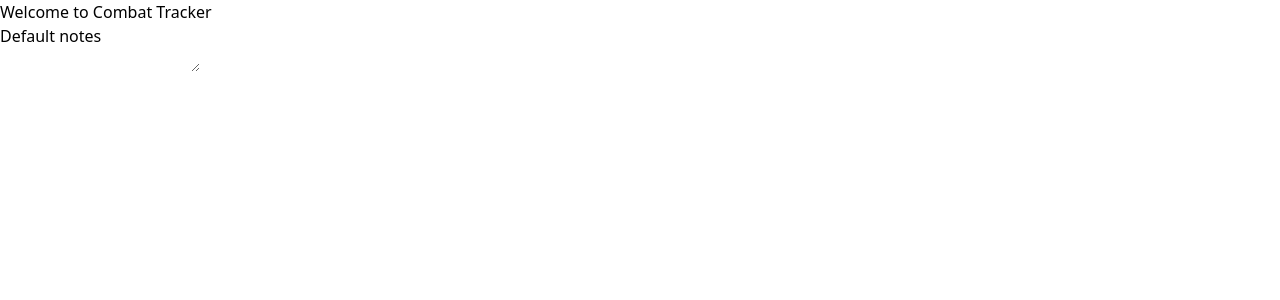
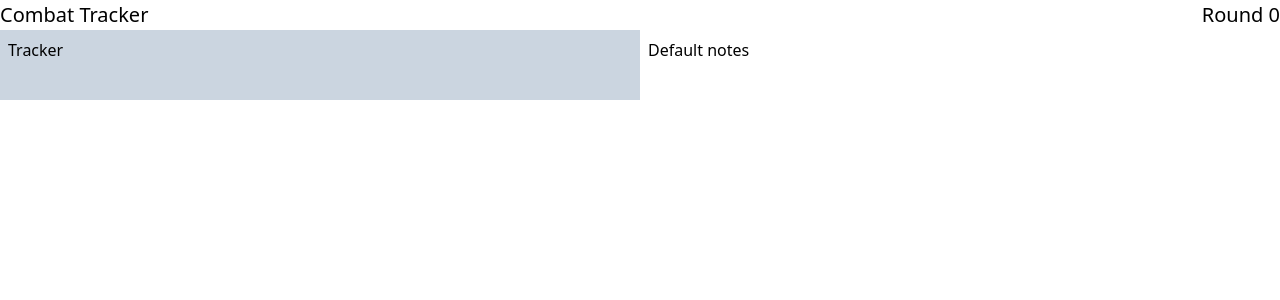
Before and after one commit to AnthonyPorthouse/combat-tracker, a React app: page / in a window 1280 px wide. Shown: the top 300 px of the page. Built offline with nearby package versions, Linux system fonts and the light colour scheme; the HTML template or start-up script is replaced by a standard one.

Commit message:
Add initial layout

```diff
--- a/src/App.jsx
+++ b/src/App.jsx
@@ -1,17 +1,26 @@
 import React from 'react';
 import './App.css';
 import Notes from './Notes';
+import Tracker from './Tracker';
 
 export default class App extends React.Component {
   state = {
     name: 'Combat Tracker',
+    round: 0,
   };
 
   render() {
     return (
-      <div className="container mx-auto">
-        <h1>Welcome to {this.state.name}</h1>
-        <Notes />
+      <div className="container mx-auto md:h-screen">
+        <div className="flex justify-between">
+          <h1 className="text-xl">{this.state.name}</h1>
+          <h2 className="text-xl">Round {this.state.round}</h2>
+        </div>
+
+        <div className="flex flex-auto md:flex-row max-h-full">
+          <Tracker />
+          <Notes />
+        </div>
       </div>
     );
   }
--- a/src/Notes.jsx
+++ b/src/Notes.jsx
@@ -1,14 +1,20 @@
 import React from 'react';
 
-export default class Notes extends React.Component {
+export default class Notes extends React.PureComponent {
   state = {
     notes: 'Default notes',
   };
 
+  updateNotes = (value) => {
+    this.setState(() => ({
+      notes: value,
+    }));
+  };
+
   render() {
     return (
-      <div className="Notes">
-        <textarea>{ this.state.notes }</textarea>
+      <div className="w-1/2 p-2">
+        <textarea className="w-full resize-none" value={this.state.notes} onChange={e => this.updateNotes(e.target.value)} />
       </div>
     );
   }
--- /dev/null
+++ b/src/Tracker/index.jsx
@@ -0,0 +1,11 @@
+import React from 'react';
+
+export default class Tracker extends React.PureComponent {
+  render() {
+    return (
+      <div className="w-1/2 p-2 bg-gray-400">
+        Tracker
+      </div>
+    );
+  }
+}
```
